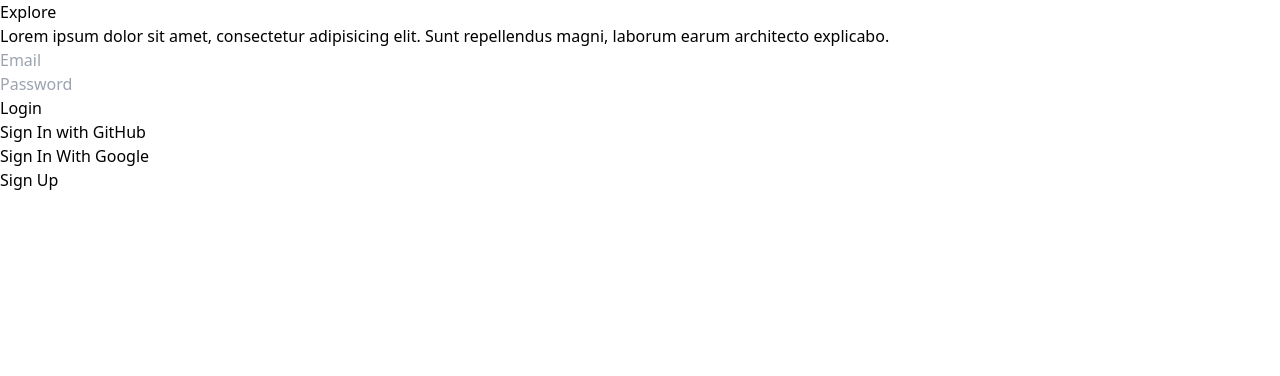
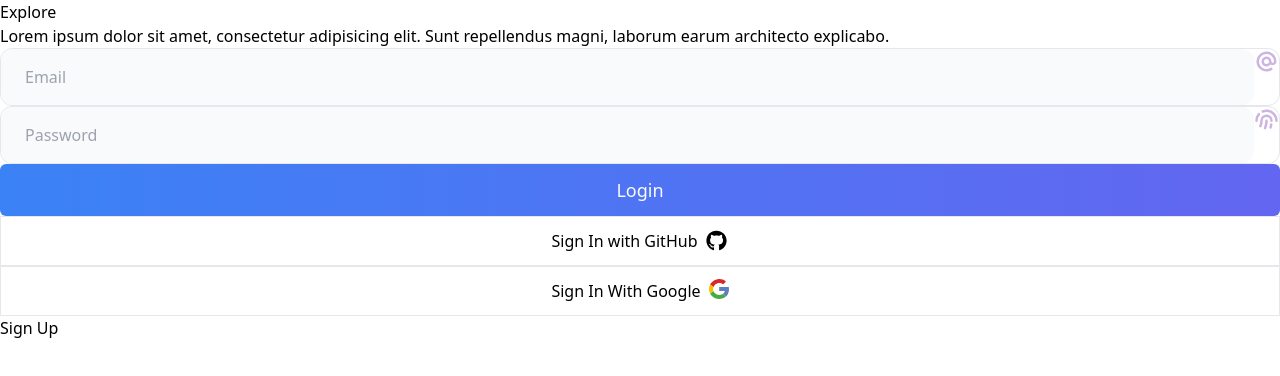
Before and after one commit to bensonbjacob/nextauth-practice, a Next.js app: page /login in a window 1280 px wide. Shown: the top 376 px of the page. Built offline with nearby package versions, Linux system fonts and the light colour scheme.

Commit message:
Add styling to login form

```diff
--- a/package.json
+++ b/package.json
@@ -13,7 +13,8 @@
     "eslint-config-next": "13.0.4",
     "next": "13.0.4",
     "react": "18.2.0",
-    "react-dom": "18.2.0"
+    "react-dom": "18.2.0",
+    "react-icons": "^4.6.0"
   },
   "devDependencies": {
     "autoprefixer": "^10.4.13",
--- a/pages/login.js
+++ b/pages/login.js
@@ -1,8 +1,14 @@
 import Head from 'next/head';
 import Layout from '../layout/layout';
 import Link from 'next/link';
+import styles from '../styles/Form.module.css';
+import Image from 'next/image';
+import { HiAtSymbol, HiFingerPrint } from 'react-icons/hi';
+import { useState } from 'react';
 
-const login = () => {
+export default function Login() {
+  const [show, setShow] = useState(false);
+
   return (
     <Layout>
       <Head>
@@ -20,24 +26,57 @@
           </p>
         </div>
         <form className='flex flex-col gap-5'>
-          <div className='input-groups'>
-            <input type='email' name='email' placeholder='Email' />
+          <div className={styles.input_group}>
+            <input
+              type='email'
+              name='email'
+              placeholder='Email'
+              className={styles.input_text}
+            />
+            <span className='icon flex items-center px-4'>
+              <HiAtSymbol size={25} />
+            </span>
           </div>
-          <div className='input-groups'>
+          <div className={styles.input_group}>
             <input
-              type='password'
+              type={`${show ? 'text' : 'password'}`}
               name='password'
               placeholder='Password'
+              className={styles.input_text}
             />
+            <span
+              className='icon flex items-center px-4'
+              onClick={() => setShow(!show)}
+            >
+              <HiFingerPrint size={25} />
+            </span>
           </div>
           <div className='input-button'>
-            <button type='submit'>Login</button>
+            <button type='submit' className={styles.button}>
+              Login
+            </button>
           </div>
           <div className='input-button'>
-            <button type='submit'>Sign In with GitHub</button>
+            <button type='button' className={styles.button_custom}>
+              Sign In with GitHub
+              <Image
+                src={'/assets/github.svg'}
+                width='23'
+                height='23'
+                alt='github'
+              />
+            </button>
           </div>
           <div className='input-button'>
-            <button type='submit'>Sign In With Google</button>
+            <button type='button' className={styles.button_custom}>
+              Sign In With Google
+              <Image
+                src={'/assets/google.svg'}
+                width='20'
+                height='20'
+                alt='google'
+              />
+            </button>
           </div>
         </form>
 
@@ -49,6 +88,4 @@
       </section>
     </Layout>
   );
-};
-
-export default login;
+}
--- /dev/null
+++ b/styles/Form.module.css
@@ -0,0 +1,36 @@
+.input_group {
+  @apply flex border rounded-xl;
+  position: relative;
+}
+
+.input_text {
+  @apply w-full py-4 px-6 border rounded-xl bg-slate-50;
+  @apply focus:outline-none border-none;
+}
+
+.button {
+  @apply w-full bg-gradient-to-r from-blue-500 to-indigo-500 rounded-md;
+  @apply py-3 text-gray-50 text-lg;
+}
+
+.button:hover {
+  @apply bg-gradient-to-r from-gray-50 to-gray-100 border-blue-500;
+  @apply text-gray-700 border;
+}
+
+.button_custom {
+  @apply w-full border py-3 flex justify-center gap-2 hover:bg-gray-200;
+}
+
+.input_text + * {
+  color: #cdb5e1;
+}
+
+.input_text:focus + * {
+  color: #6366f1;
+}
+
+.input_text:not([type='email']) ~ span:hover * {
+  color: #6366f1;
+  cursor: pointer;
+}
```
Also changed, not shown: 1 other file (tests, documents, lock files or other folders).
